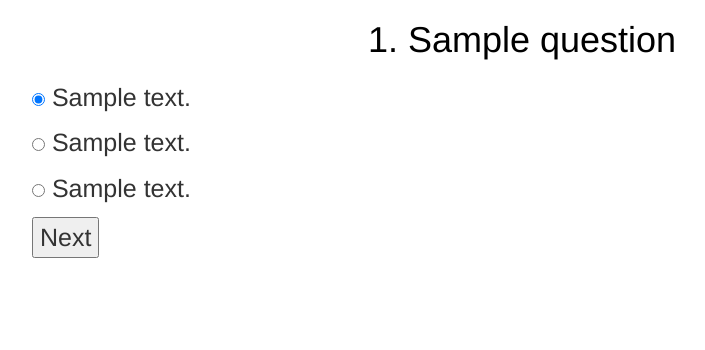
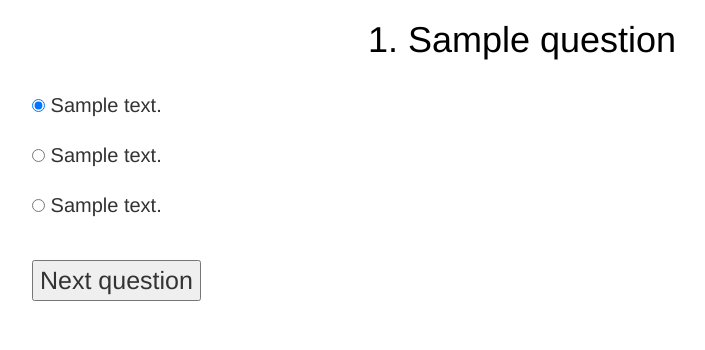
Before and after one commit to vanessmeyer/quizproject, a Django app: page /quiz/1/question/1/ in a window 1280 px wide. Shown: the top 350 px of the page, without its empty margins (118-823 px from the left). Run offline with Django 3.2, Linux system fonts and the light colour scheme; tables that the repository leaves empty hold one stand-in row (values such as "Sample post"); some libraries are stand-ins or nearby versions.

Commit message:
Styling and quiz template fixes

```diff
--- a/quiz/templates/Quiz.html
+++ b/quiz/templates/Quiz.html
@@ -5,7 +5,7 @@
 	<meta http-equiv="X-UA-Compatible" content="IE-edge">
 	<meta name="viewport" content="width=device-width, initial-scale=1">
 	<!-- The above 3 meta tags *must* come first in the head; any other head content must come *after* these tags -->
-	<title>Quiz 1:What does an API do?</title>
+	<title>{{ quiz.name }}</title>
 	<!-- Boostrap -->
 	<link href="/static/css/bootstrap.min.css" rel="stylesheet">
 	<link href="/static/quiz-style.css" rel="stylesheet">
@@ -21,4 +21,4 @@
     	<div class="row">
             <img src="https://s.tmimgcdn.com/blog/wp-content/uploads/2014/01/saas_icon.png?x47994">
             <p><a href="{% url 'question_page' quiz_number 1 %}" class="btn btn-default">Start Quiz</a></p>
-            <p><a href="{% url 'start_page' %}">Go back to quiz list</a></p>
+            <p><a href="{% url 'start_page' %}">Go back to start</a></p>
--- a/quiz/templates/question.html
+++ b/quiz/templates/question.html
@@ -5,7 +5,7 @@
 	<meta http-equiv="X-UA-Compatible" content="IE-edge">
 	<meta name="viewport" content="width=device-width, initial-scale=1">
 	<!-- The above 3 meta tags *must* come first in the head; any other head content must come *after* these tags -->
-	<title>Quiz 1:What does an API do?</title>
+	<title>Quiz: {{ quiz.name }}</title>
 	<!-- Boostrap -->
 	<link href="/static/css/bootstrap.min.css" rel="stylesheet">
 	<link href="/static/quiz-style.css" rel="stylesheet">
@@ -21,9 +21,10 @@
 <form action = "{% url "answer_page" quiz.quiz_number question_number %}" method="post">
 	<!-- (Detta har med säkerhet att göra (googla "csrf" för mer info). I detta fall är det ju inga hemliga data som vi sysslar med, men det är lättare att bara göra än att stänga av, och det skadar ju inte -->
 	{% csrf_token %}
-
-	<p><input type="radio" name="answer" value="1" checked=""> {{ answer1 }}</p>
-	<p><input type="radio" name="answer" value="2"> {{ answer2 }}</p>
-	<p><input type="radio" name="answer" value="3"> {{ answer3 }}</p>
-	<button type ="submit">Next</button>
+	<div class="input"t>
+	<input type="radio" name="answer" value="1" checked=""> {{ answer1 }}<br>
+	<input type="radio" name="answer" value="2"> {{ answer2 }}<br>
+	<input type="radio" name="answer" value="3"> {{ answer3 }}<br>
+	</div>
+	<button type ="submit">Next question</button>
 </form>
--- a/static/quiz-style.css
+++ b/static/quiz-style.css
@@ -35,3 +35,9 @@ label {
 .btn.btn-default{
 	margin-bottom: 20px;
 }
+
+.input {
+	font-size:20px;
+	line-height: 50px;
+	margin-bottom: 30px;
+}
```
